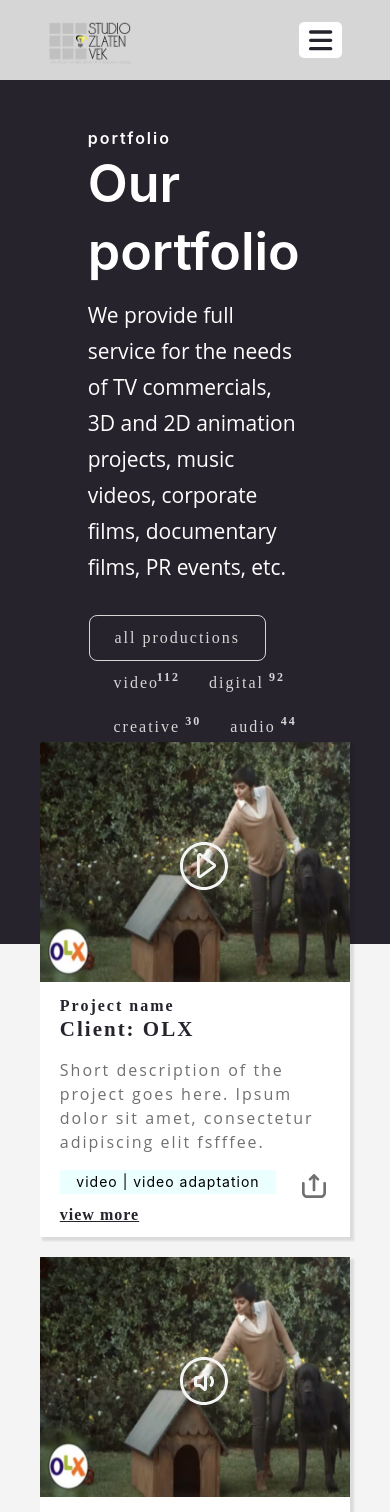
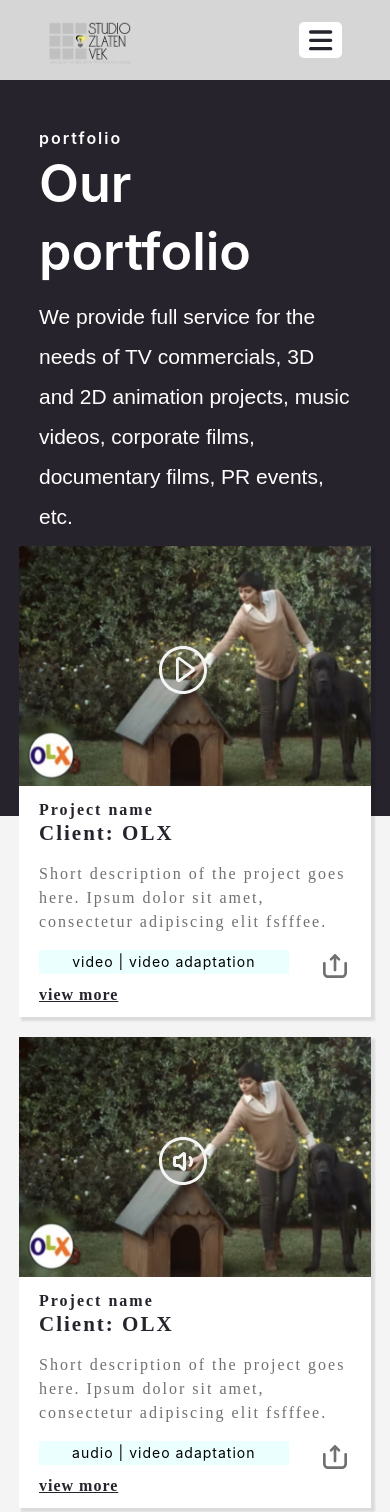
Before and after one commit to Walls-Team/zlatenLanding, a React (Create React App) app: page /portafolio/allProductions in a window 390 px wide. Shown: the top 1512 px of the page. Built offline with nearby package versions, Linux system fonts and the light colour scheme.

Commit message:
fix font cards, responsive, corrections

```diff
--- a/src/components/cards/Card.js
+++ b/src/components/cards/Card.js
@@ -30,7 +30,7 @@ function Card({title, text, imageSource, cliente, format,type,view,id,link="/",
            <h4>{title}</h4>
            <h3>{cliente}</h3>
            <p style={{
-            fontFamily:'Open Sans',
+            fontFamily:'Montserrat',
             fontSize: '16px',
             lineHeight: '24px',
             fontWeight: '400',
--- a/src/components/css/Footer.scss
+++ b/src/components/css/Footer.scss
@@ -26,13 +26,15 @@
         width: 40px;
         height: 40px;
     }
-
-    .right-reserved {
-        font-family: 'Open Sans';
+    span{
+        text-decoration: none;
+        font-weight: 400;
         font-style: normal;
-        font-weight: 400;
         font-size: 14px;
         line-height: 21px;
+        letter-spacing: 0.3px;
+    }
+    .right-reserved {
         text-align: center;
         color: #27232C;
         margin-top: 10px;
--- a/src/components/css/Header.scss
+++ b/src/components/css/Header.scss
@@ -1,5 +1,5 @@
 .header {
-  width: 100vw;
+  width: 100%;
   height: 150vh;
   background-color: #27232C;
   z-index: 1;
@@ -31,7 +31,7 @@
 }
 
 .content-elements{
-  width: 75%;
+  width: 70%;
   position: absolute;
   margin-left: 20%;
   padding-top: 3%;
@@ -39,26 +39,58 @@
 .cards {
   width: 75%;
   position: absolute;
-  bottom: 54px;
+  bottom: 104px;
   right: 0;
 }
+}
+@media (min-width: 1580px){
+  .header {
 
+    height: 115vh;
+    .title {
+      font-size: 2em;
+    }
+    .cards{
+      bottom: 50px;
+      .card{
+        width: 24rem;
+        height: 80%;
+      }
+    }
+
+  }
+}
+@media (max-width: 1280px){
+  .header {
+
+    height: 180vh;
+    .title {
+      font-size: 2em;
+    }
+
+  }
 }
 
+@media (max-width: 1084px){
 
-
-@media (max-width: 1024px){
   .header {
-    height: 130vh;
+    height: 180vh;
     .title {
       font-size: 2em;
+    }
+    .cards{
+      top: 350px;
+      .card{
+        width: 22rem;
+      }
+
     }
   }
 }
 
 @media (max-width: 912px){
   .header {
-    height: 80vh;
+    height: 220vh;
     .promo--image {
       display:none ;
     }
@@ -67,7 +99,7 @@
 
 @media (max-width: 820px){
   .header {
-    height: 80vh;
+    height: 300vh;
     .title {
       font-size: 2em;
     }
@@ -76,7 +108,7 @@
 
 @media (max-width: 600px){
   .header {
-    height: 100vh;
+    height: 450vh;
     .title {
       font-size: 2em;
     }
@@ -84,7 +116,7 @@
 }
 @media (max-width: 414px){
   .header {
-    height: 109vh;
+    height: 200vh;
     .title {
       font-size: 1.5em;
     }
--- a/src/components/css/Productions.scss
+++ b/src/components/css/Productions.scss
@@ -61,7 +61,7 @@
 
 .contentbuttonYP{
     margin: auto;
-    width: 23%;
+    width: 320px;
     margin: 60px auto 20px;
 }
 
@@ -86,13 +86,17 @@
     color: #27232C;
     margin-left: 15px;
 }
-
-@media (max-width: 900px) {
+@media (max-width: 1120px) {
+.productions {
+    grid-template-columns: 2fr 2fr;
+}
+}
+@media (max-width: 980px) {
     .productions {
         grid-template-columns: 1fr;
     }
     .contentbuttonYP{
-        width: 100%;
+        width: 380px;
         margin: 10px auto 20px;
     }
 }
--- a/src/pages/css/Contact.scss
+++ b/src/pages/css/Contact.scss
@@ -2,40 +2,39 @@
   display: flex;
   flex-direction: column;
   color: #fff;
-  width: 60%;
+  width: 70%;
   align-items: flex-start;
   margin: auto;
 
-  .connect-with{
-    font-family: 'Montserrat';
-    font-style: normal;
-    font-weight: 600;
+  .connect-with {
+    width: 481px;
+    height: 24px;
+    font-weight: 400;
     font-size: 16px;
     line-height: 24px;
     letter-spacing: 2px
   }
 
   h1{
-    font-family: 'Montserrat';
-    font-style: normal;
-    font-weight: 600;
-    font-size: 52px;
+    //margin-top: 10px;
+    font-weight: 400;
+    font-size: 60px;
     line-height: 68px;
   }
 
   p{
-    font-family: 'Open Sans';
-    font-style: normal;
-    font-weight: 400;
+    font-family: 'Montserrat';
+    font-weight: 100;
     font-size: 21px;
-    line-height: 36px;
+    line-height: 45px;
+    width: 90%;
   }
 
 }
 
 .bg-contact-us {
   background: #27232c;
-  padding: 60px 0px;
+  padding: 60px 0px
 }
 
 .form {
@@ -63,21 +62,22 @@
 .with-us {
   display: flex;
   flex-wrap: wrap;
-  width: 120%;
+  width: 140%;
 
   div {
     display: flex;
     align-items: center;
     justify-content: center;
+    margin-top: 5px;
+    margin-right: 20px;
   }
 
   span {
     margin: 0px 5px 0px 3px;
-    font-family: 'Open Sans';
-    font-style: normal;
     font-weight: 400;
     font-size: 16px;
     line-height: 24px;
+    letter-spacing: 0.5px;
   }
 }
 
--- a/src/pages/css/Portafolio.scss
+++ b/src/pages/css/Portafolio.scss
@@ -17,6 +17,7 @@
 
   .layout {
     display: flex;
+    margin-top: 20px;
     margin-left: 15%;
     padding: 30px;
     flex-wrap: wrap;
@@ -54,7 +55,7 @@
 .content {
   margin-top: 0;
   width: 100%;
-  height: 24rem;
+  height: 34rem;
   padding-top: 4%;
   color: #fff;
   background: #27232C;
@@ -63,6 +64,7 @@
 
 .top {
   color: #fff;
+  height: 50%;
 
   .title {
     display: flex;
@@ -92,17 +94,15 @@
   p {
     margin: 0 auto;
     margin-top: 0;
-    font-family: "Open Sans";
-    font-style: normal;
-    font-weight: 400;
+    font-family: 'Montserrat', sans-serif;
     font-size: 21px;
-    line-height: 36px;
+    line-height: 40px;
   }
 }
 
 .leadmore {
   position: relative;
-  bottom: 65px;
+  bottom: 95px;
   text-align: center;
   padding-top: 2em;
   color: #27232c;
@@ -116,7 +116,7 @@
 
 .Content-CardsPort {
   position: relative;
-  bottom: 80px;
+  bottom: 10rem;
   display: flex;
   flex-wrap: wrap;
   width: 85%;
@@ -130,6 +130,7 @@
     color: black;
   }
   .card {
+    width: 22rem;
     #preview-client {
       display: block;
       margin-left: 140px;
@@ -150,7 +151,8 @@
   }
 
   .Content-CardsPort {
-    bottom: 212px;
+    bottom: 140px;
+    width: 100%;
   }
 
   .portafolio {
@@ -164,22 +166,28 @@
 }
 
 @media (max-width: 912px) {
-
+  .portafolio {
   .content{
-    height: 35rem;
+    height: 45rem;
   }
 
   .contentPageDetail{
     margin-top: 30px;
+    width: 80%;
   }
+    .layout {
+      justify-content: center;
+      display: flex;
+      flex-wrap: nowrap;
 
-  .portafolio {
-    .layout {
       button {
-        margin-right: 1%;
+        margin-right: 20px;
+
       }
-
-    }
+  }
+  .Content-CardsPort {
+    bottom: 250px;
+    width: 100%;
   }
 }
 
@@ -193,6 +201,7 @@
 }
 
 @media (max-width: 540px) {
+  }
   .content{
     height: 53rem;
   }
@@ -201,19 +210,33 @@
   }
   .portafolio {
     .layout {
+      margin: auto;
+      display: block;
+      width: 50%;
       button {
         margin-right: 0;
       }
 
     }
+    .Content-CardsPort {
+
+      bottom: 280px;
+      width: 100%;
+    }
   }
 }
 
-@media (max-width: 360px) {
+@media (max-width: 480px) {
+  .portafolio{
+  .layout{
+
+  }
+}
   .bgPortafolio {
     min-height: 830px;
   }
   .contentPageDetail{
+
     margin-top: 0px;
   }
 }
```
